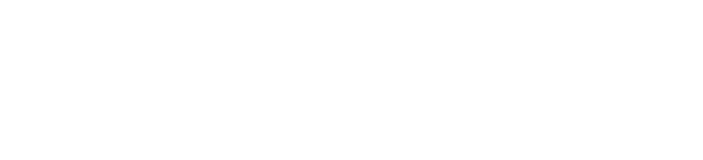
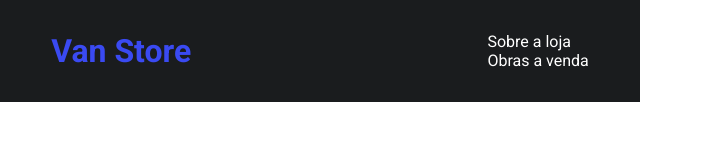
Before and after one commit to Thalisson-both/css-responsivo-marketplace, a plain HTML site: page index.html in a window 1280 px wide. Shown: the whole page, without its empty margins (0-703 px from the left). Drawn offline with Linux system fonts and the light colour scheme.

Commit message:
add: menu adicionado

```diff
--- a/index.html
+++ b/index.html
@@ -5,8 +5,21 @@
     <meta name="viewport" content="width=device-width, initial-scale=1.0">
     <title>Document</title>
     <link rel="stylesheet" href="style.css">
+    <link rel="preconnect" href="https://fonts.googleapis.com">
+    <link rel="preconnect" href="https://fonts.gstatic.com" crossorigin>
+    <link href="https://fonts.googleapis.com/css2?family=Roboto:ital,wght@0,100;0,300;0,400;0,500;0,700;0,900;1,100;1,300;1,400;1,500;1,700;1,900&display=swap" rel="stylesheet">
 </head>
 <body>
-
+    <div class="top">
+        <header>
+            <h1>Van Store</h1>
+            <main>
+                <ul>
+                    <a href="#"><li>Sobre a loja</li></a>
+                    <a href="#"><li>Obras a venda</li></a>
+                </ul>
+            </main>
+        </header>
+    </div>
 </body>
 </html>
--- a/style.css
+++ b/style.css
@@ -0,0 +1,38 @@
+* {
+    margin: 0;
+    padding: 0;
+    box-sizing: border-box;
+}
+
+body {
+    width: 100%;
+    max-width: 640px;
+}
+
+.top {
+    padding: 5% 8%;
+    font-family: roboto, sans-serif;
+    background-color: #1A1C1E;
+}
+
+header {
+    display: flex;
+    flex-direction: row;
+    justify-content: space-between;
+}
+
+h1 {
+    font-size: 4vh;
+    color: #3A4AF2;
+}
+
+ul {
+    list-style: none;
+}
+
+a {
+    font-size: 1,5vh;
+    font-size: bold;
+    color: #fff;
+    text-decoration: none;
+}
```
